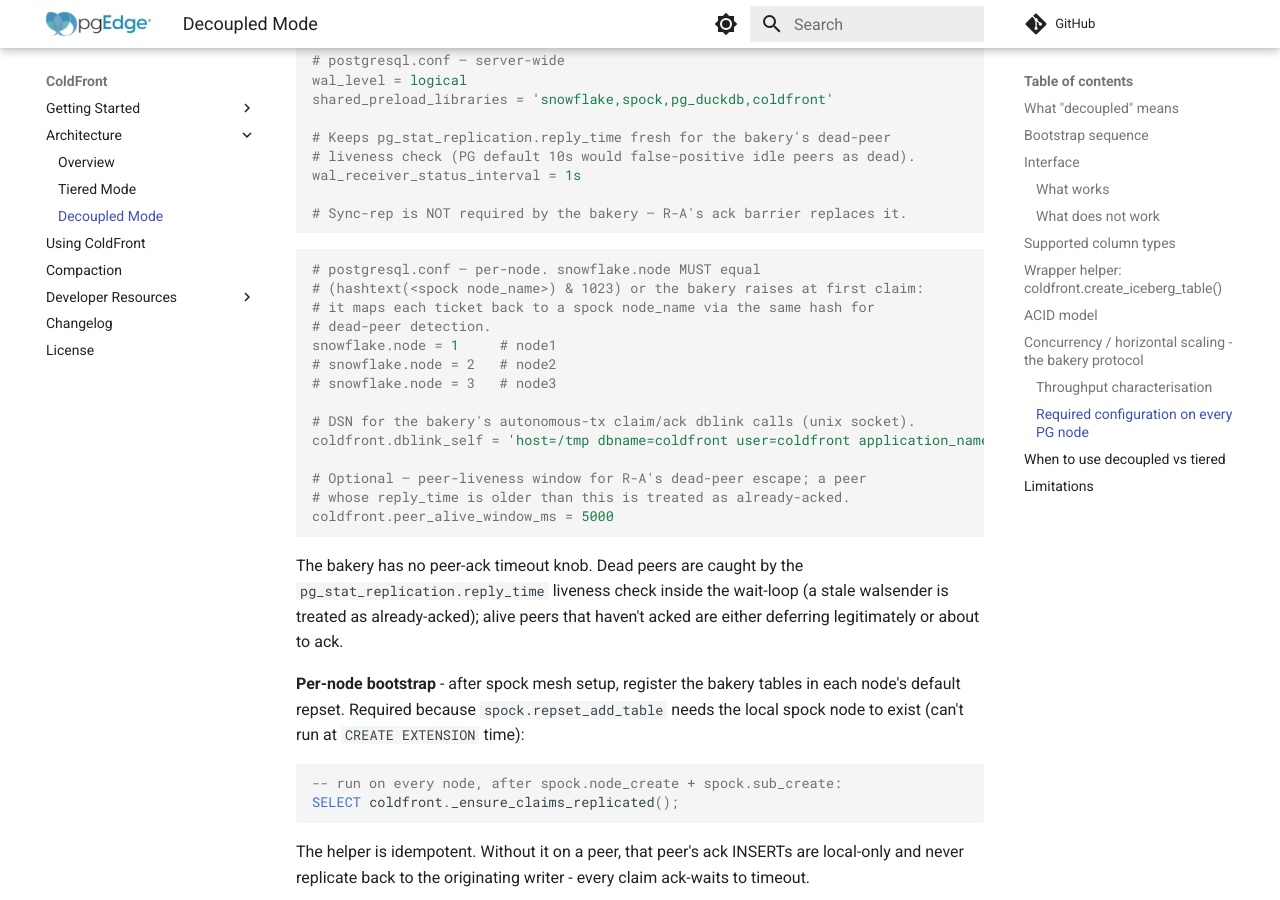
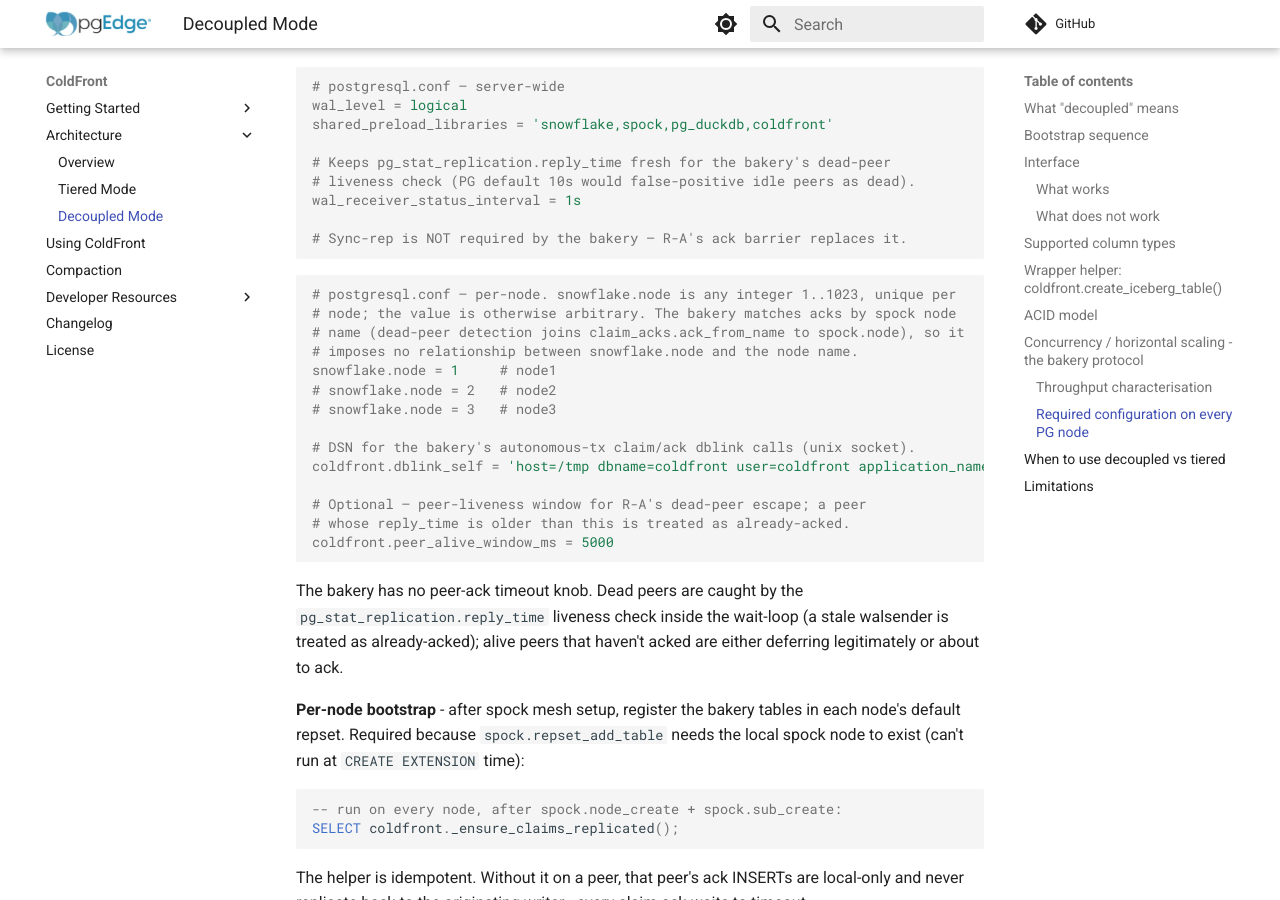
Before and after one commit to pgEdge/coldfront, an MkDocs documentation site: the page built from docs/architecture_decoupled.md, in a window 1280 px wide and 900 px high, scrolled down 9614 px. Built offline with MkDocs 1.6.1 and Material for MkDocs 9.7.7, drawn with Linux system fonts in a browser that asks for light colours; comment, search, counter and statistics services are not loaded; some of the changed text lies outside the part shown.

Commit message:
fix: match bakery acks by spock node name, drop snowflake.node hash coupling (#41)

````diff
--- a/docs/architecture_decoupled.md
+++ b/docs/architecture_decoupled.md
@@ -281,9 +281,9 @@ PG nodes pointing at the same Lakekeeper endpoint and S3 bucket.
 
   - `coldfront.claims` - each writer inserts `(iceberg_table, ticket)`
     here; deleted on release.
-  - `coldfront.claim_acks` - peers insert `(ticket, ack_from_node,
-    iceberg_table)` to acknowledge an originator's claim. Replicates
-    back to the originator.
+  - `coldfront.claim_acks` - peers insert `(ticket, ack_from_name,
+    iceberg_table)` to acknowledge an originator's claim, keyed by the
+    acker's spock node name. Replicates back to the originator.
 
   Locally on every node, `coldfront.deferred_acks` queues acks the
   node has *deferred* because it has its own pending claim with a
@@ -373,10 +373,10 @@ wal_receiver_status_interval = 1s
 ```
 
 ```ini
-# postgresql.conf — per-node. snowflake.node MUST equal
-# (hashtext(<spock node_name>) & 1023) or the bakery raises at first claim:
-# it maps each ticket back to a spock node_name via the same hash for
-# dead-peer detection.
+# postgresql.conf — per-node. snowflake.node is any integer 1..1023, unique per
+# node; the value is otherwise arbitrary. The bakery matches acks by spock node
+# name (dead-peer detection joins claim_acks.ack_from_name to spock.node), so it
+# imposes no relationship between snowflake.node and the node name.
 snowflake.node = 1     # node1
 # snowflake.node = 2   # node2
 # snowflake.node = 3   # node3
````
Also changed, not shown: docker-compose.mesh-azure.yml (+7 -6 lines), docker-compose.mesh.yml (+6 -6 lines), docs/usage.md (+2 -3 lines), 2 other files.
